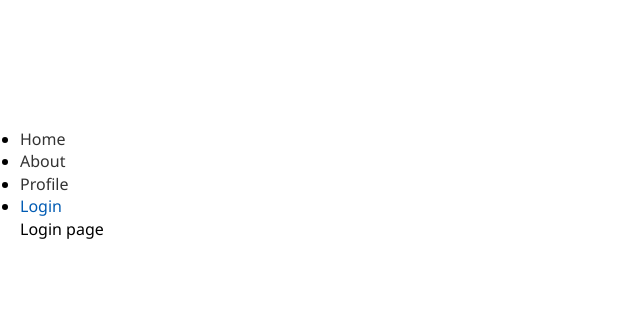
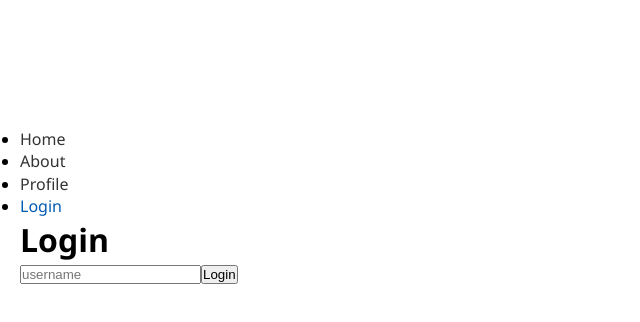
Before and after one commit to kamrantahir2/TodoApp-IbasLogic, a React (Vite) app: page /login in a window 1280 px wide. Shown: the top 322 px of the page, without its empty margins (0-640 px from the left). Built offline with nearby package versions, Linux system fonts and the light colour scheme.

Commit message:
Build Login component consisting of input field and button. Add username state for keeping track fo username

```diff
--- a/src/routes/Login.jsx
+++ b/src/routes/Login.jsx
@@ -1,6 +1,35 @@
 
+//  We will only check if a user exists instead of athenticating by password
+
+import { useState } from "react";
+import styles from '@/styles/Login.module.css';
+
+// We will create a form to take the user's input
 const Login = () => {
-    return <div>Login page</div>;
+
+    const [username, setUsername] = useState('');
+    const handleSubmit = (e) => {
+        e.preventDefault();
+        if (!username) return;
+        console.log(username);
+    };
+
+
+    return (
+        <div>
+            <h1>Login</h1>
+            <div className={styles.formWrapper}>
+                <form className={styles.form} onSubmit={handleSubmit} >
+                    <input type="text"
+                        placeholder="username"
+                        value={username}
+                        onChange={(e) => setUsername(e.target.value)}
+                    />
+                    <button>Login</button>
+                </form>
+            </div>
+        </div>
+    );
 };
 
 export default Login;
```
Also changed, not shown: src/styles/Login.module.css (added).
